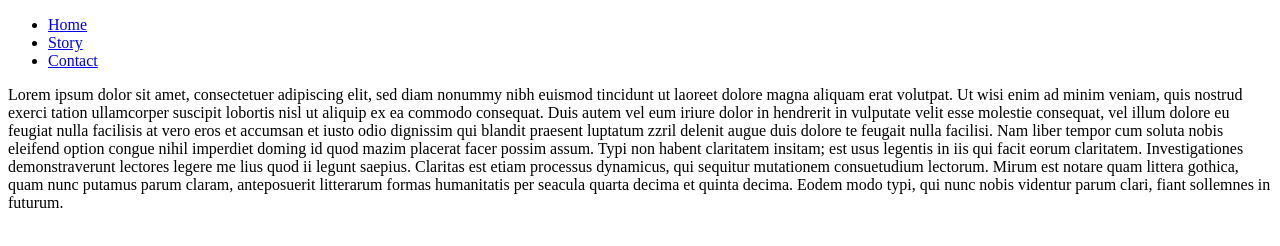
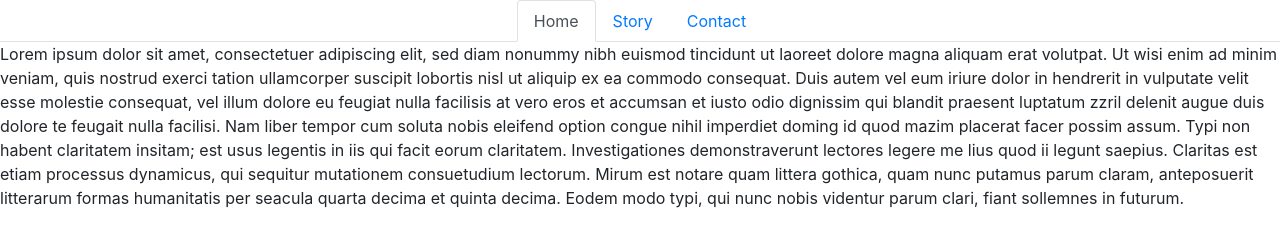
Before and after one commit to Rinkana318/week10, a plain HTML site: page contact.html in a window 1280 px wide. Drawn offline with nearby package versions, Linux system fonts and the light colour scheme.

Commit message:
fixed nav

```diff
--- a/contact.html
+++ b/contact.html
@@ -4,6 +4,8 @@
     <meta charset="UTF-8">
     <meta name="viewport" content="width=device-width, initial-scale=1.0">
     <meta http-equiv="X-UA-Compatible" content="ie=edge">
+    <link rel="stylesheet" href="https://stackpath.bootstrapcdn.com/bootstrap/4.1.3/css/bootstrap.min.css" type="text/css" />
+    <link rel="stylesheet" href="css/main.css" type="text/css" />
     <title>Document</title>
 </head>
 <header>
```
Also changed, not shown: story.html (+2 -0 lines).
